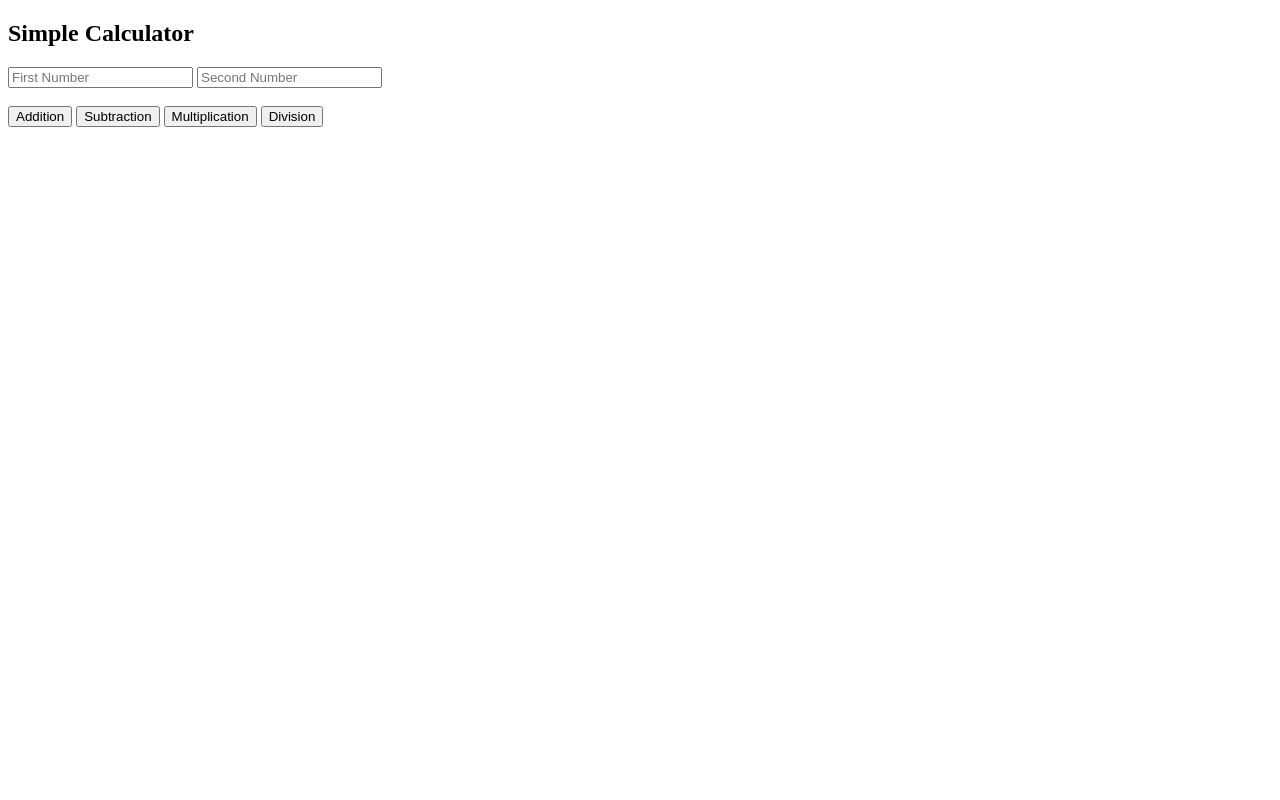
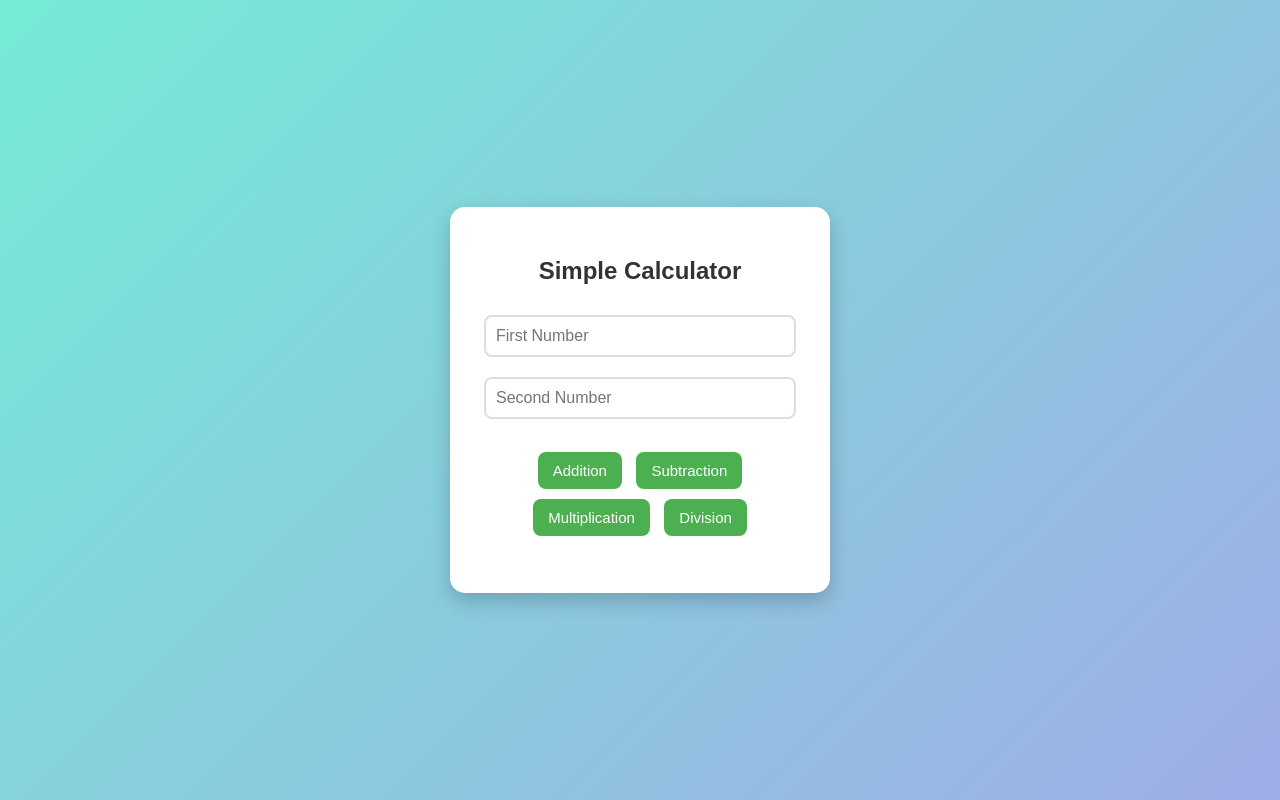
Before and after one commit to ishakumbhar/web, a plain HTML site: page calculator.html in a window 1280 px wide. Drawn offline with Linux system fonts and the light colour scheme.

Commit message:
Add files via upload

```diff
--- a/calculator.html
+++ b/calculator.html
@@ -1,47 +1,122 @@
 <!DOCTYPE html>
 <html>
 <head>
-        <title>Calculator</title>
+    <title>Simple Calculator</title>
+
+    <style>
+        body {
+            margin: 0;
+            padding: 0;
+            font-family: Arial, Helvetica, sans-serif;
+            background: linear-gradient(135deg, #74ebd5, #9face6);
+            display: flex;
+            justify-content: center;
+            align-items: center;
+            height: 100vh;
+        }
+
+        .calculator {
+            background: #fff;
+            padding: 30px;
+            border-radius: 15px;
+            box-shadow: 0 8px 20px rgba(0,0,0,0.2);
+            text-align: center;
+            width: 320px;
+        }
+
+        h2 {
+            color: #333;
+            margin-bottom: 20px;
+        }
+
+        input {
+            width: 90%;
+            padding: 10px;
+            margin: 10px 0;
+            border: 2px solid #ddd;
+            border-radius: 8px;
+            font-size: 16px;
+            outline: none;
+        }
+
+        input:focus {
+            border-color: #4CAF50;
+        }
+
+        button {
+            margin: 5px;
+            padding: 10px 15px;
+            border: none;
+            border-radius: 8px;
+            background: #4CAF50;
+            color: white;
+            font-size: 15px;
+            cursor: pointer;
+            transition: 0.3s;
+        }
+
+        button:hover {
+            background: #45a049;
+            transform: scale(1.05);
+        }
+
+        #result {
+            margin-top: 20px;
+            color: #222;
+            font-size: 22px;
+            font-weight: bold;
+        }
+    </style>
+</head>
 
 <body>
+
+    <div class="calculator">
         <h2>Simple Calculator</h2>
+
         <input type="number" id="num1" placeholder="First Number">
         <input type="number" id="num2" placeholder="Second Number">
 
         <br><br>
+
         <button onclick="add()">Addition</button>
         <button onclick="sub()">Subtraction</button>
         <button onclick="mul()">Multiplication</button>
         <button onclick="div()">Division</button>
+
         <h3 id="result"></h3>
+    </div>
 
     <script>
         function add() {
             let a = Number(document.getElementById("num1").value);
             let b = Number(document.getElementById("num2").value);
+            document.getElementById("result").innerHTML = "Sum = " + (a + b);
+        }
 
-                    document.getElementById("result").innerHTML = "Sum =" + (a + b);
-                }
         function sub() {
             let a = Number(document.getElementById("num1").value);
             let b = Number(document.getElementById("num2").value);
+            document.getElementById("result").innerHTML = "Sub = " + (a - b);
+        }
 
-                    document.getElementById("result").innerHTML = "Sub =" + (a - b);
-                }
         function mul() {
             let a = Number(document.getElementById("num1").value);
             let b = Number(document.getElementById("num2").value);
+            document.getElementById("result").innerHTML = "Mul = " + (a * b);
+        }
 
-                    document.getElementById("result").innerHTML = "Mul =" + (a * b);
-                }
         function div() {
             let a = Number(document.getElementById("num1").value);
             let b = Number(document.getElementById("num2").value);
 
-                    document.getElementById("result").innerHTML = "Div =" + (a / b);
+            if (b === 0) {
+                document.getElementById("result").innerHTML = "Cannot divide by zero";
+            } else {
+                document.getElementById("result").innerHTML = "Div = " + (a / b);
             }
+        }
+    </script>
 
-
-            </script>
 </body>
 </html>
```
Lines whose indentation alone changed are shown as unchanged.
